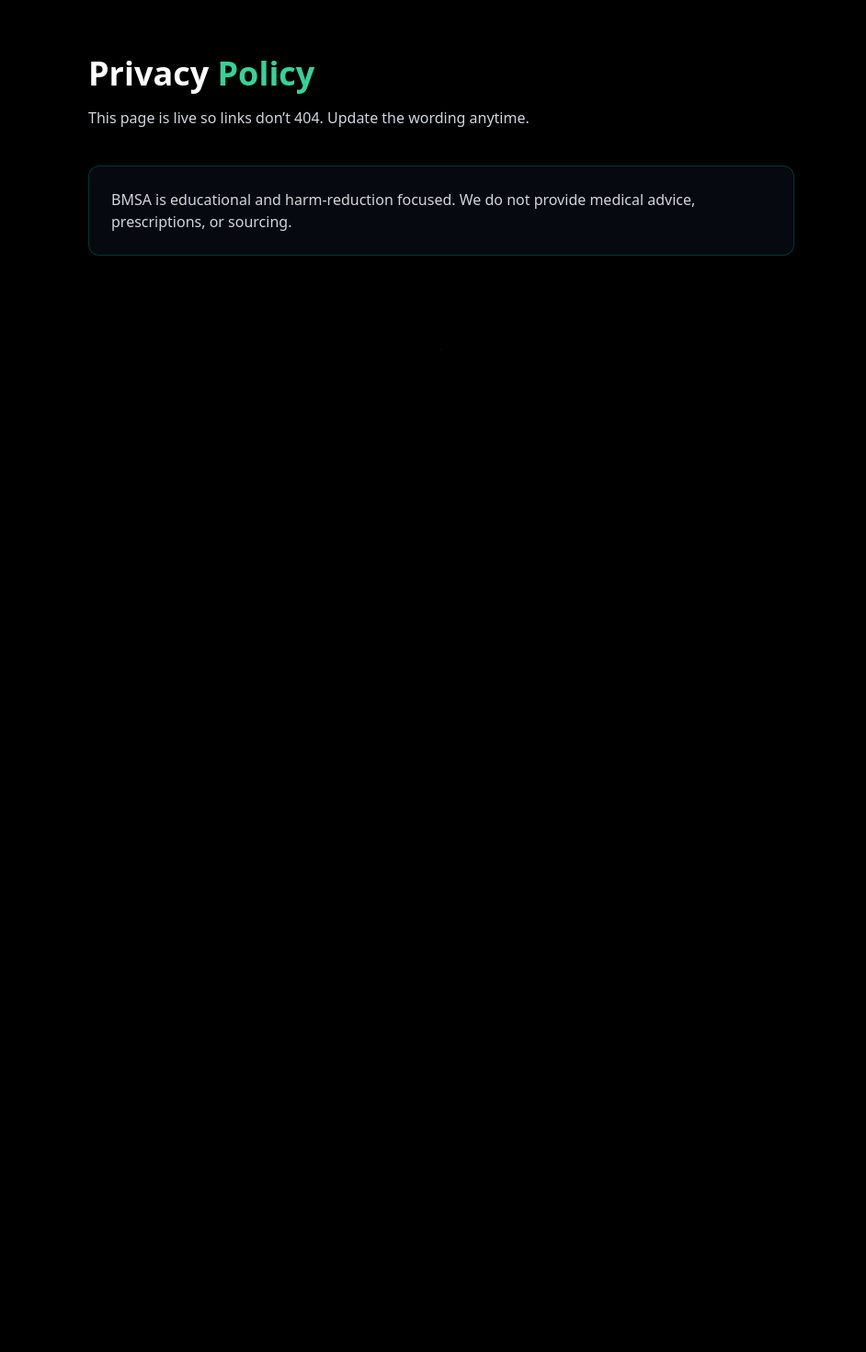
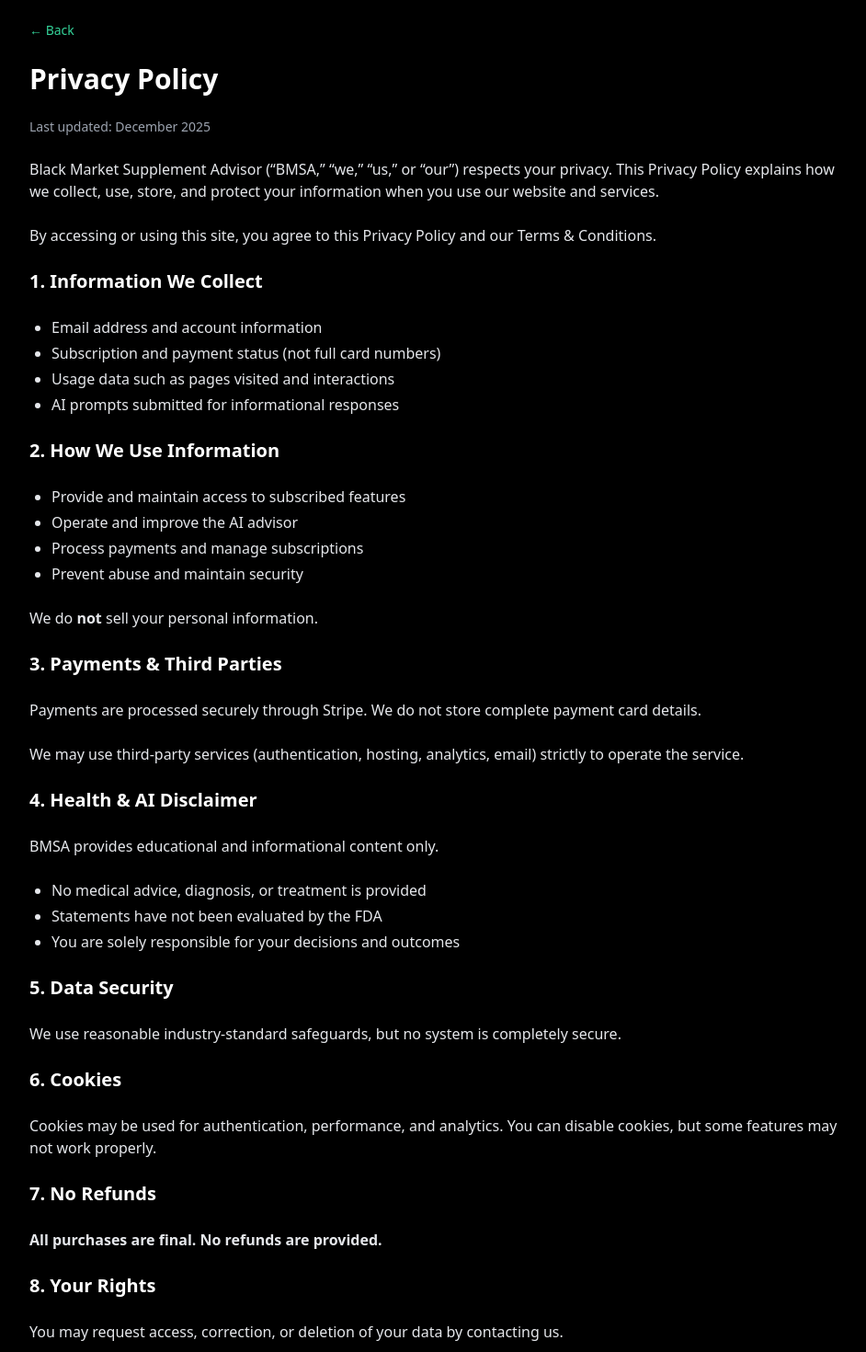
Before and after one commit to karlijc92/BMSA, a React (Vite) app: page /privacy in a window 1280 px wide. Before the commit this address had no page. Shown: the part 20-1490 px from the top of the page at 92% size, without its empty margins (160-1102 px from the left). Before the commit the page ends 800 px from the top, so only its background shows below. Built offline with nearby package versions, Linux system fonts and the light colour scheme.

Commit message:
Update Privacy.tsx

```diff
--- a/src/pages/Privacy.tsx
+++ b/src/pages/Privacy.tsx
@@ -1,26 +1,108 @@
+import { Link } from "react-router-dom";
+import DisclaimerFooter from "@/components/DisclaimerFooter";
+
 export default function Privacy() {
   return (
-    <main className="min-h-screen bg-black text-white">
-      <div className="absolute inset-0 bg-grid-white/[0.02] pointer-events-none" />
+    <div className="min-h-screen bg-black text-gray-200 px-6 py-10">
+      <div className="max-w-4xl mx-auto space-y-6">
 
-      <section className="relative py-20 px-6">
-        <div className="max-w-3xl mx-auto">
-          <h1 className="text-4xl font-extrabold">
-            Privacy <span className="text-emerald-400">Policy</span>
-          </h1>
+        {/* Back Button */}
+        <Link
+          to="/"
+          className="inline-block text-sm text-emerald-400 hover:underline"
+        >
+          ← Back
+        </Link>
 
-          <p className="mt-4 text-gray-300">
-            This page is live so links don’t 404. Update the wording anytime.
-          </p>
+        <h1 className="text-3xl font-bold text-white">Privacy Policy</h1>
+        <p className="text-sm text-gray-400">Last updated: December 2025</p>
 
-          <div className="mt-10 p-6 rounded-xl border border-emerald-700/40 bg-slate-900/40">
-            <p className="text-gray-300">
-              BMSA is educational and harm-reduction focused. We do not provide
-              medical advice, prescriptions, or sourcing.
-            </p>
-          </div>
-        </div>
-      </section>
-    </main>
+        <p>
+          Black Market Supplement Advisor (“BMSA,” “we,” “us,” or “our”) respects
+          your privacy. This Privacy Policy explains how we collect, use, store,
+          and protect your information when you use our website and services.
+        </p>
+
+        <p>
+          By accessing or using this site, you agree to this Privacy Policy and
+          our Terms & Conditions.
+        </p>
+
+        <h2 className="text-xl font-semibold text-white">1. Information We Collect</h2>
+        <ul className="list-disc pl-6 space-y-1">
+          <li>Email address and account information</li>
+          <li>Subscription and payment status (not full card numbers)</li>
+          <li>Usage data such as pages visited and interactions</li>
+          <li>AI prompts submitted for informational responses</li>
+        </ul>
+
+        <h2 className="text-xl font-semibold text-white">2. How We Use Information</h2>
+        <ul className="list-disc pl-6 space-y-1">
+          <li>Provide and maintain access to subscribed features</li>
+          <li>Operate and improve the AI advisor</li>
+          <li>Process payments and manage subscriptions</li>
+          <li>Prevent abuse and maintain security</li>
+        </ul>
+
+        <p>We do <strong>not</strong> sell your personal information.</p>
+
+        <h2 className="text-xl font-semibold text-white">3. Payments & Third Parties</h2>
+        <p>
+          Payments are processed securely through Stripe. We do not store
+          complete payment card details.
+        </p>
+        <p>
+          We may use third-party services (authentication, hosting, analytics,
+          email) strictly to operate the service.
+        </p>
+
+        <h2 className="text-xl font-semibold text-white">4. Health & AI Disclaimer</h2>
+        <p>
+          BMSA provides educational and informational content only.
+        </p>
+        <ul className="list-disc pl-6 space-y-1">
+          <li>No medical advice, diagnosis, or treatment is provided</li>
+          <li>Statements have not been evaluated by the FDA</li>
+          <li>You are solely responsible for your decisions and outcomes</li>
+        </ul>
+
+        <h2 className="text-xl font-semibold text-white">5. Data Security</h2>
+        <p>
+          We use reasonable industry-standard safeguards, but no system is
+          completely secure.
+        </p>
+
+        <h2 className="text-xl font-semibold text-white">6. Cookies</h2>
+        <p>
+          Cookies may be used for authentication, performance, and analytics.
+          You can disable cookies, but some features may not work properly.
+        </p>
+
+        <h2 className="text-xl font-semibold text-white">7. No Refunds</h2>
+        <p>
+          <strong>All purchases are final. No refunds are provided.</strong>
+        </p>
+
+        <h2 className="text-xl font-semibold text-white">8. Your Rights</h2>
+        <p>
+          You may request access, correction, or deletion of your data by
+          contacting us.
+        </p>
+
+        <h2 className="text-xl font-semibold text-white">9. Contact</h2>
+        <p>
+          Email:{" "}
+          <a
+            href="mailto:proofmodepro365@gmail.com"
+            className="text-emerald-400 underline"
+          >
+            proofmodepro365@gmail.com
+          </a>
+        </p>
+      </div>
+
+      {/* Global Disclaimer */}
+      <DisclaimerFooter />
+    </div>
   );
 }
```
